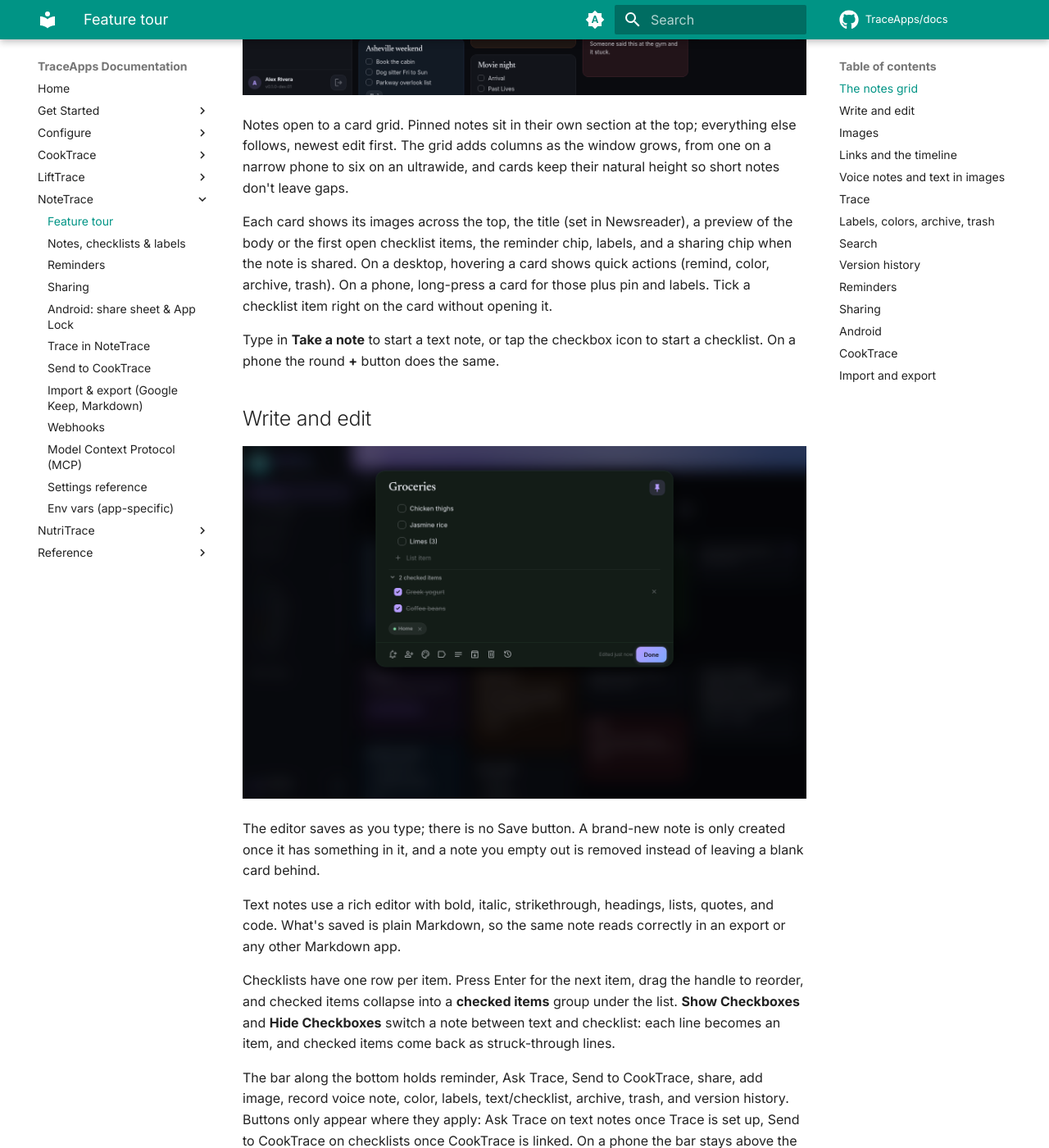
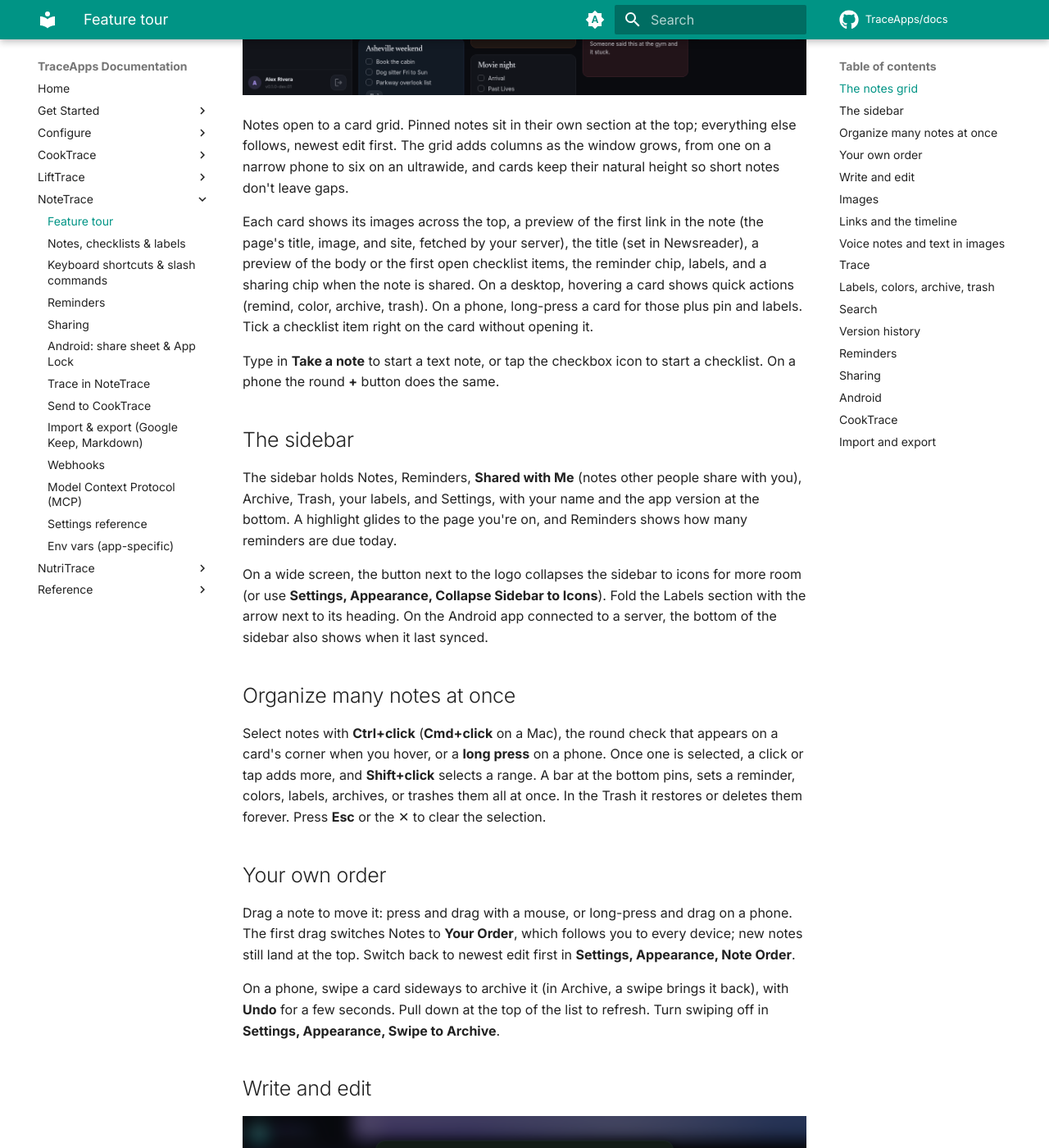
Before and after one commit to TraceApps/docs, an MkDocs documentation site: the page built from docs/notetrace/features.md, in a window 1280 px wide and 1400 px high, scrolled down 610 px. Shown: the whole window at 82% size. Built offline with MkDocs 1.6.1 and Material for MkDocs 9.7.7, drawn with Linux system fonts in a browser that asks for light colours; comment, search, counter and statistics services are not loaded; some of the changed text lies outside the part shown.

Commit message:
docs(notetrace) Sidebar, selection, order, filters, link previews, shortcuts, slash commands, nested labels, gestures

```diff
--- a/docs/notetrace/features.md
+++ b/docs/notetrace/features.md
@@ -8,9 +8,25 @@ A guided walkthrough of NoteTrace. Each section anchors so you can deep-link.
 
 Notes open to a card grid. Pinned notes sit in their own section at the top; everything else follows, newest edit first. The grid adds columns as the window grows, from one on a narrow phone to six on an ultrawide, and cards keep their natural height so short notes don't leave gaps.
 
-Each card shows its images across the top, the title (set in Newsreader), a preview of the body or the first open checklist items, the reminder chip, labels, and a sharing chip when the note is shared. On a desktop, hovering a card shows quick actions (remind, color, archive, trash). On a phone, long-press a card for those plus pin and labels. Tick a checklist item right on the card without opening it.
+Each card shows its images across the top, a preview of the first link in the note (the page's title, image, and site, fetched by your server), the title (set in Newsreader), a preview of the body or the first open checklist items, the reminder chip, labels, and a sharing chip when the note is shared. On a desktop, hovering a card shows quick actions (remind, color, archive, trash). On a phone, long-press a card for those plus pin and labels. Tick a checklist item right on the card without opening it.
 
 Type in **Take a note** to start a text note, or tap the checkbox icon to start a checklist. On a phone the round **+** button does the same.
+
+## The sidebar {#sidebar}
+
+The sidebar holds Notes, Reminders, **Shared with Me** (notes other people share with you), Archive, Trash, your labels, and Settings, with your name and the app version at the bottom. A highlight glides to the page you're on, and Reminders shows how many reminders are due today.
+
+On a wide screen, the button next to the logo collapses the sidebar to icons for more room (or use **Settings, Appearance, Collapse Sidebar to Icons**). Fold the Labels section with the arrow next to its heading. On the Android app connected to a server, the bottom of the sidebar also shows when it last synced.
+
+## Organize many notes at once {#select}
+
+Select notes with **Ctrl+click** (**Cmd+click** on a Mac), the round check that appears on a card's corner when you hover, or a **long press** on a phone. Once one is selected, a click or tap adds more, and **Shift+click** selects a range. A bar at the bottom pins, sets a reminder, colors, labels, archives, or trashes them all at once. In the Trash it restores or deletes them forever. Press **Esc** or the ✕ to clear the selection.
+
+## Your own order {#order}
+
+Drag a note to move it: press and drag with a mouse, or long-press and drag on a phone. The first drag switches Notes to **Your Order**, which follows you to every device; new notes still land at the top. Switch back to newest edit first in **Settings, Appearance, Note Order**.
+
+On a phone, swipe a card sideways to archive it (in Archive, a swipe brings it back), with **Undo** for a few seconds. Pull down at the top of the list to refresh. Turn swiping off in **Settings, Appearance, Swipe to Archive**.
 
 ## Write and edit {#editor}
 
@@ -18,7 +34,9 @@ Type in **Take a note** to start a text note, or tap the checkbox icon to start
 
 The editor saves as you type; there is no Save button. A brand-new note is only created once it has something in it, and a note you empty out is removed instead of leaving a blank card behind.
 
-Text notes use a rich editor with bold, italic, strikethrough, headings, lists, quotes, and code. What's saved is plain Markdown, so the same note reads correctly in an export or any other Markdown app.
+Text notes use a rich editor with bold, italic, strikethrough, headings, lists, quotes, and code. What's saved is plain Markdown, so the same note reads correctly in an export or any other Markdown app. Type **/** for slash commands (headings, lists, a checklist, an image, a reminder, and more), and press **?** in the notes list for keyboard shortcuts. See [Keyboard shortcuts and slash commands](shortcuts.md).
+
+A note opens by growing out of its card, and shrinks back into it when you close it.
 
 Checklists have one row per item. Press Enter for the next item, drag the handle to reorder, and checked items collapse into a **checked items** group under the list. **Show Checkboxes** and **Hide Checkboxes** switch a note between text and checklist: each line becomes an item, and checked items come back as struck-through lines.
 
@@ -44,7 +62,7 @@ Tap the microphone in the editor to record a voice note. Trace transcribes it so
 
 ## Labels, colors, archive, trash {#organize}
 
-Labels live in the sidebar with their note counts. Pick one to see only its notes, or use **Edit Labels** to rename, recolor, reorder, or delete them. Notes can carry several labels.
+Labels live in the sidebar with their note counts. Name a label with a slash, like `Home/Garage`, to nest it under `Home`; the parent can be a label itself or just a group, a parent's view includes its nested labels' notes, and renaming a parent renames everything under it. Pick one to see only its notes, or use **Edit Labels** to rename, recolor, reorder, or delete them. Notes can carry several labels.
 
 Six note colors (plum, tide, moss, sand, clay, rose) tint the card and editor, with matching light-theme versions.
 
@@ -52,7 +70,7 @@ Archive hides a note from the grid without deleting it. Trash keeps notes for 30
 
 ## Search {#search}
 
-The search box searches titles, note bodies, checklist items, voice note transcripts, and text read from images together within the view you're in (Notes, Archive, Trash, or a label), and matches word beginnings as you type, so `jelly` finds "Jellyfin". Press **Ctrl+K** (**Cmd+K** on a Mac) from anywhere to jump to it.
+When you click into search, chips appear under it to narrow the list by type (Lists, Text, Images, Voice, Reminders, Shared, Links), by color, and by label. Pick more than one in a group to match any of them; picks in different groups must all match. **Clear Filters** removes them. The search box searches titles, note bodies, checklist items, voice note transcripts, and text read from images together within the view you're in (Notes, Archive, Trash, or a label), and matches word beginnings as you type, so `jelly` finds "Jellyfin". Press **Ctrl+K** (**Cmd+K** on a Mac) from anywhere to jump to it.
 
 ## Version history {#history}
 
--- a/mkdocs.yml
+++ b/mkdocs.yml
@@ -201,6 +201,7 @@ nav:
       - Overview: notetrace/index.md
       - Feature tour: notetrace/features.md
       - Notes, checklists & labels: notetrace/notes.md
+      - Keyboard shortcuts & slash commands: notetrace/shortcuts.md
       - Reminders: notetrace/reminders.md
       - Sharing: notetrace/sharing.md
       - "Android: share sheet & App Lock": notetrace/android.md
```
Also changed, not shown: docs/notetrace/android.md (+7 -0 lines), docs/notetrace/env-vars.md (+1 -0 lines), docs/notetrace/notes.md (+12 -0 lines), docs/notetrace/settings.md (+7 -1 lines), docs/notetrace/shortcuts.md (added, +69 -0 lines).
